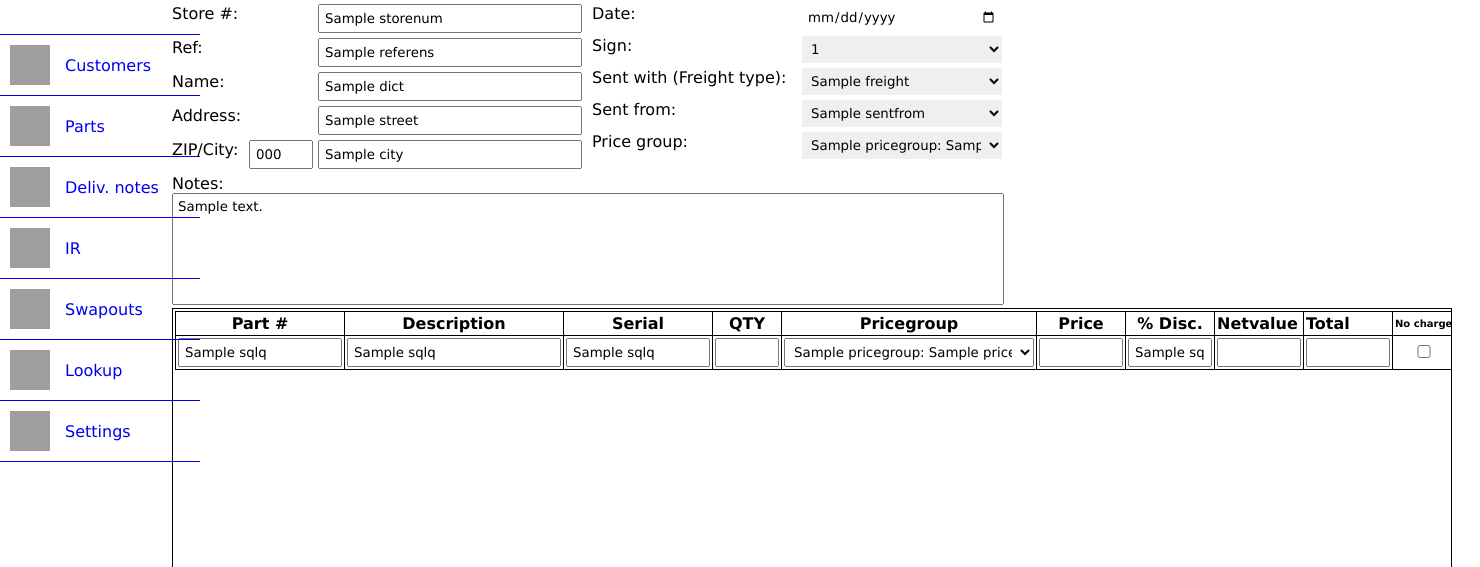
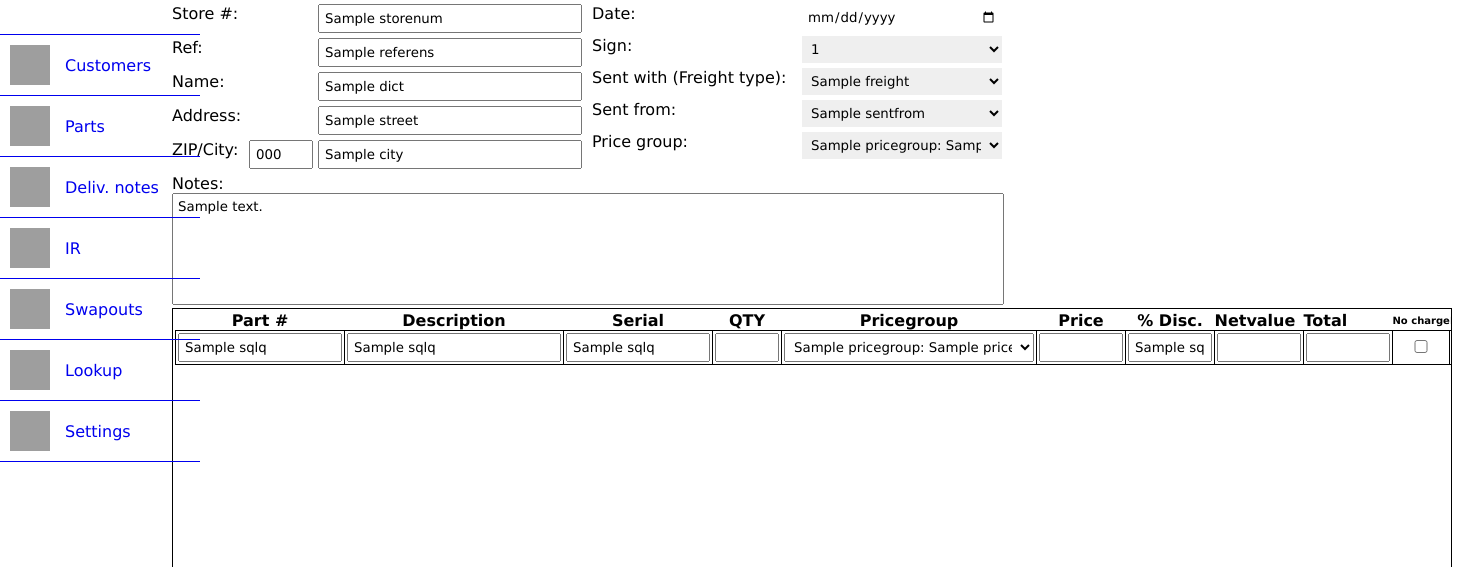
Before and after one commit to ludlin013/Fjomp, a Flask app: template templates/delivnotes.html in a window 1480 px wide. Shown: the part 152-719 px from the top of the page. Run offline with Flask 2, Linux system fonts and the light colour scheme; the template is opened without the code that fills it: most values are stand-ins (such as "Sample title", 1, 10 or a date in 2020); grey boxes are pictures that could not be loaded.

Commit message:
ta bort ramen nudlar

```diff
--- a/static/delivnotes.css
+++ b/static/delivnotes.css
@@ -146,7 +146,7 @@ tr th{
 }
 
 
-table, td, th {
+table, td {
   border: 1px solid;
   padding: 2px;
   white-space: nowrap;
```
